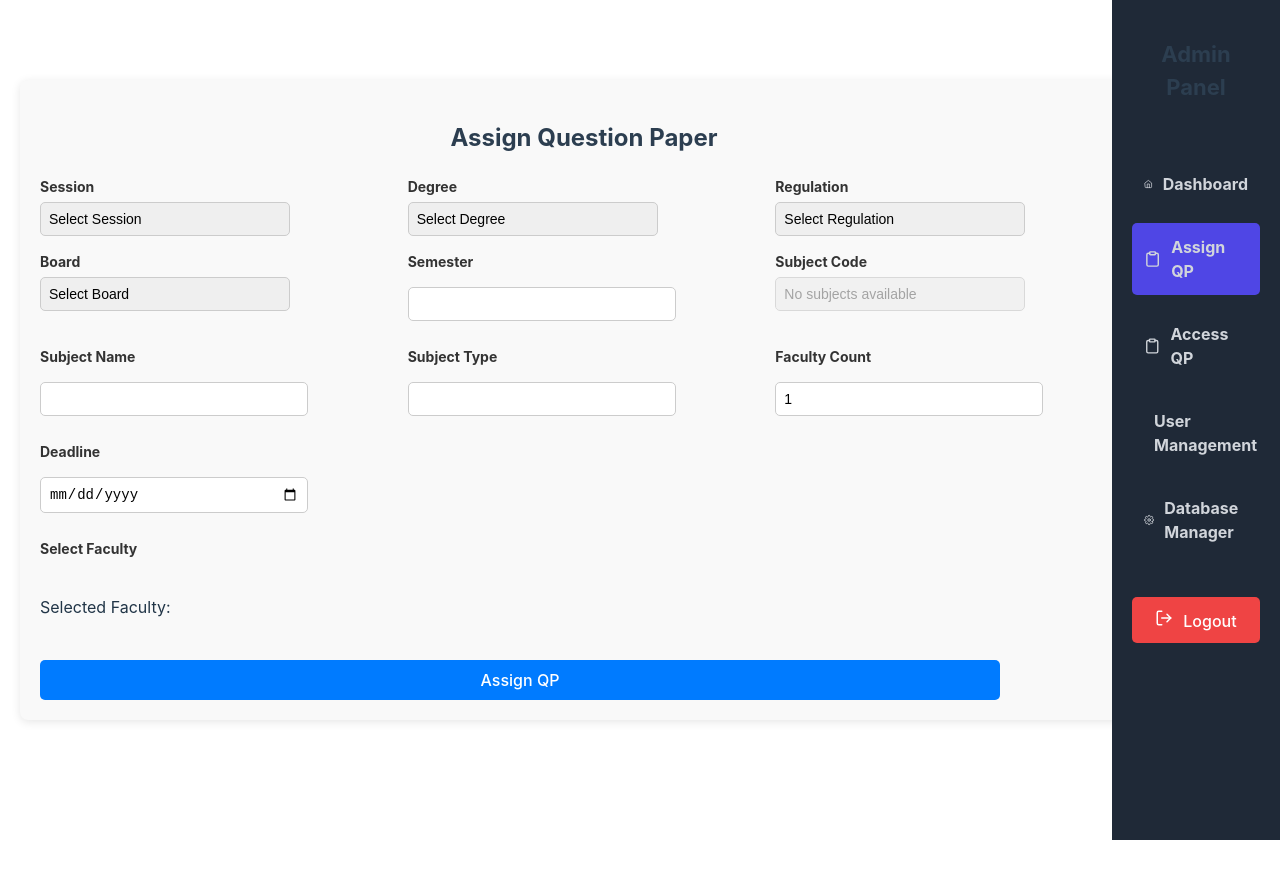
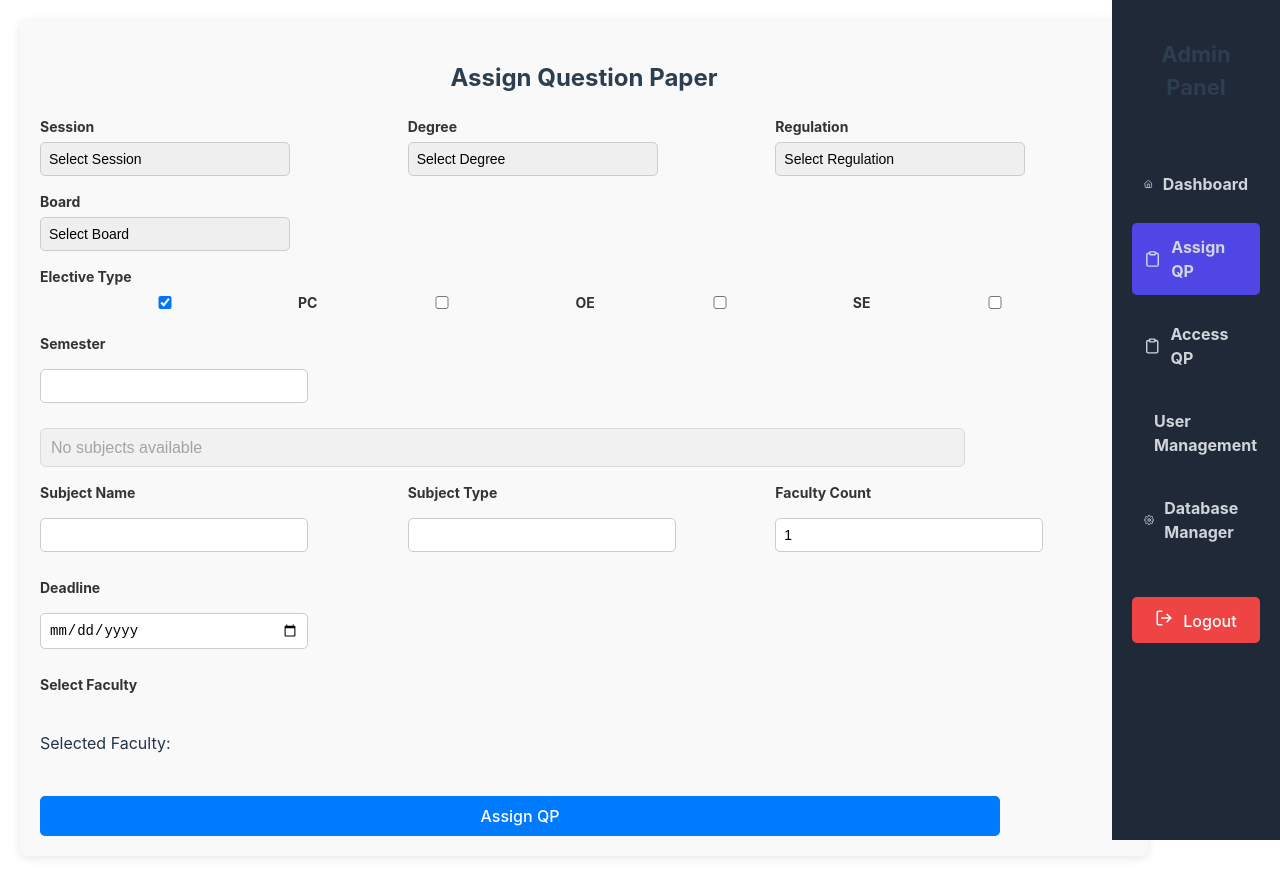
Before and after one commit to CowTheGreat/EQPMS, a React (Vite) app in the folder Frontend/: page /assign-qp in a window 1280 px wide. Before the commit the page ends 800 px from the top, so only its background shows below. Built offline with nearby package versions, Linux system fonts and the light colour scheme; sample sign-in values are in the browser's storage.

Commit message:
assign qp mostly done

```diff
--- a/Frontend/src/page_styles/AssignQP.module.css
+++ b/Frontend/src/page_styles/AssignQP.module.css
@@ -181,3 +181,20 @@ h2 {
     justify-content: flex-start;
   }
 }
+
+.electiveCheckboxes {
+  display: flex; /* Use Flexbox to align items in a row */
+  align-items: center; /* Vertically center the checkboxes and labels */
+}
+
+.electiveCheckboxes label {
+  display: flex; /* Use Flexbox for the label to align checkbox and text */
+  align-items: center; /* Vertically center the checkbox and text */
+  gap: 8px; /* Add spacing between the checkbox and its label text */
+  cursor: pointer; /* Change cursor to pointer for better UX */
+}
+
+.electiveCheckboxes input[type="checkbox"] {
+  margin: 0; /* Remove default margin */
+  cursor: pointer; /* Change cursor to pointer for better UX */
+}
--- a/Frontend/src/pages/AssignQP.jsx
+++ b/Frontend/src/pages/AssignQP.jsx
@@ -11,6 +11,7 @@ const AssignQP = () => {
     subjectType: "",
   });
 
+  const [electiveType, setElectiveType] = useState("PC"); // Default to PC
   const [deadline, setDeadline] = useState("");
   const [regulations, setRegulations] = useState([]);
   const [boards, setBoards] = useState([]);
@@ -60,8 +61,26 @@ const AssignQP = () => {
       formData.board &&
       formData.semester
     ) {
+      let endpoint = "";
+      switch (electiveType) {
+        case "PC":
+          endpoint = "get-subjects-pc";
+          break;
+        case "OE":
+          endpoint = "get-subjects-oe";
+          break;
+        case "SE":
+          endpoint = "get-subjects-se";
+          break;
+        case "PE":
+          endpoint = "get-subjects-pe";
+          break;
+        default:
+          endpoint = "get-subjects-pc";
+      }
+
       fetch(
-        `${import.meta.env.VITE_API_BASE_URL}get-subjects?degree=${
+        `${import.meta.env.VITE_API_BASE_URL}${endpoint}?degree=${
           formData.degree
         }&regulation=${formData.regulation}&board=${formData.board}&semester=${
           formData.semester
@@ -70,16 +89,22 @@ const AssignQP = () => {
         .then((res) => res.json())
         .then((data) => {
           console.log("Subjects API Response:", data);
-          setSubjects(Array.isArray(data) ? data : []); // Ensure it's an array
+          setSubjects(Array.isArray(data) ? data : []);
         })
         .catch((error) => {
           console.error("Error fetching subjects:", error);
-          setSubjects([]); // Handle errors without breaking UI
+          setSubjects([]);
         });
     } else {
-      setSubjects([]); // Reset subjects when filters are incomplete
+      setSubjects([]);
     }
-  }, [formData.degree, formData.regulation, formData.board, formData.semester]);
+  }, [
+    formData.degree,
+    formData.regulation,
+    formData.board,
+    formData.semester,
+    electiveType,
+  ]);
 
   // Fetch faculty when board is selected
   useEffect(() => {
@@ -92,7 +117,16 @@ const AssignQP = () => {
         .then((res) => res.json())
         .then((data) => setFacultyList(data))
         .catch(() => setFacultyList([]));
+    } else {
+      setFacultyList([]); // Reset faculty list when board is deselected
+      setSelectedFaculty([]); // Reset selected faculty
     }
+
+    // Cleanup function
+    return () => {
+      setFacultyList([]);
+      setSelectedFaculty([]);
+    };
   }, [formData.board]);
 
   // Update subject name and type when subject code is selected
@@ -176,7 +210,8 @@ const AssignQP = () => {
           semester: "",
           subjectCode: "",
         });
-        setSelectedFaculty([]);
+        setSelectedFaculty([]); // Reset selected faculty
+        setFacultyList([]); // Reset faculty list
       } else {
         setMessage(result.detail || "Assignment failed.");
       }
@@ -193,16 +228,6 @@ const AssignQP = () => {
 
       <form className={styles.form} onSubmit={handleSubmit}>
         <div className={styles.inputGroupRow}>
-          {/* <div className={styles.inputGroup}>
-            <label>Session</label>
-            <input
-              type="text"
-              name="session"
-              value={formData.session}
-              onChange={handleChange}
-              required
-            />
-          </div> */}
           <div className={styles.inputGroup}>
             <label>Session</label>
             <select
@@ -270,6 +295,52 @@ const AssignQP = () => {
           </div>
 
           <div className={styles.inputGroup}>
+            <label>Elective Type</label>
+            <div className={styles.electiveCheckboxes}>
+              <label>
+                <input
+                  type="checkbox"
+                  name="electiveType"
+                  value="PC"
+                  checked={electiveType === "PC"}
+                  onChange={() => setElectiveType("PC")}
+                />
+                PC
+              </label>
+              <label>
+                <input
+                  type="checkbox"
+                  name="electiveType"
+                  value="OE"
+                  checked={electiveType === "OE"}
+                  onChange={() => setElectiveType("OE")}
+                />
+                OE
+              </label>
+              <label>
+                <input
+                  type="checkbox"
+                  name="electiveType"
+                  value="SE"
+                  checked={electiveType === "SE"}
+                  onChange={() => setElectiveType("SE")}
+                />
+                SE
+              </label>
+              <label>
+                <input
+                  type="checkbox"
+                  name="electiveType"
+                  value="PE"
+                  checked={electiveType === "PE"}
+                  onChange={() => setElectiveType("PE")}
+                />
+                PE
+              </label>
+            </div>
+          </div>
+
+          <div className={styles.inputGroup}>
             <label>Semester</label>
             <input
               type="number"
@@ -282,14 +353,12 @@ const AssignQP = () => {
             />
           </div>
 
-          <div className={styles.inputGroup}>
-            <label>Subject Code</label>
           <select
             name="subjectCode"
             value={formData.subjectCode}
             onChange={handleChange}
             required
-              disabled={subjects.length === 0} // Disable if no subjects are available
+            disabled={subjects.length === 0}
           >
             <option value="">
               {subjects.length === 0
@@ -302,7 +371,6 @@ const AssignQP = () => {
               </option>
             ))}
           </select>
-          </div>
         </div>
 
         <div className={styles.inputGroupRow}>
```
Also changed, not shown: 1 other file (tests, documents, lock files or other folders). Lines whose indentation alone changed are shown as unchanged.
